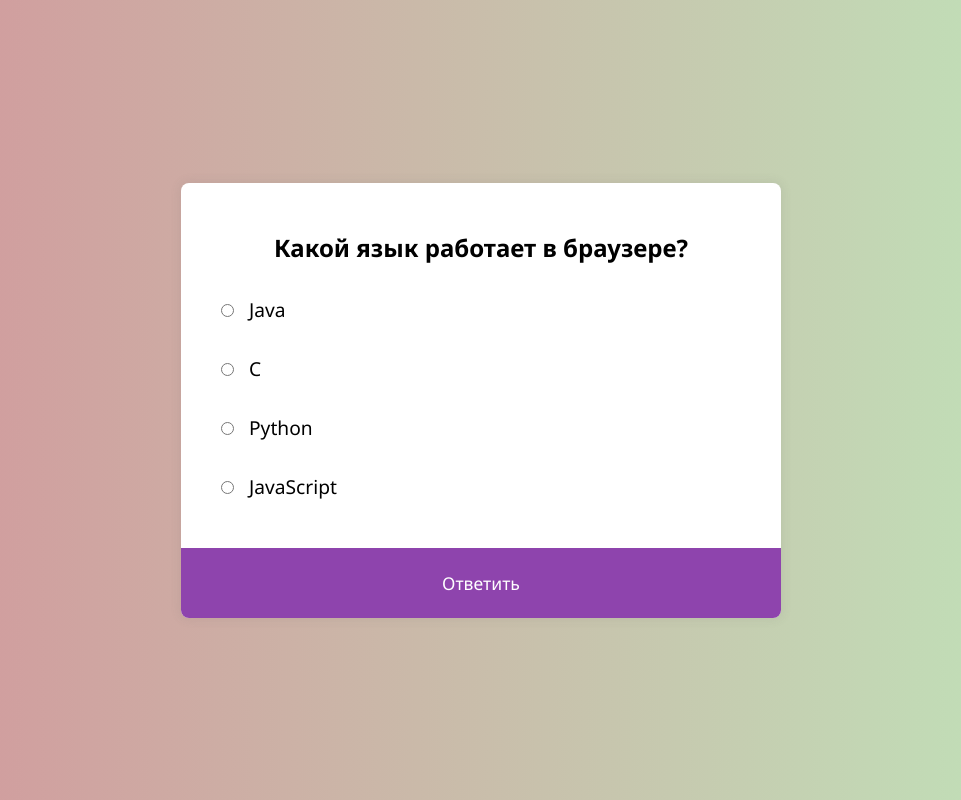
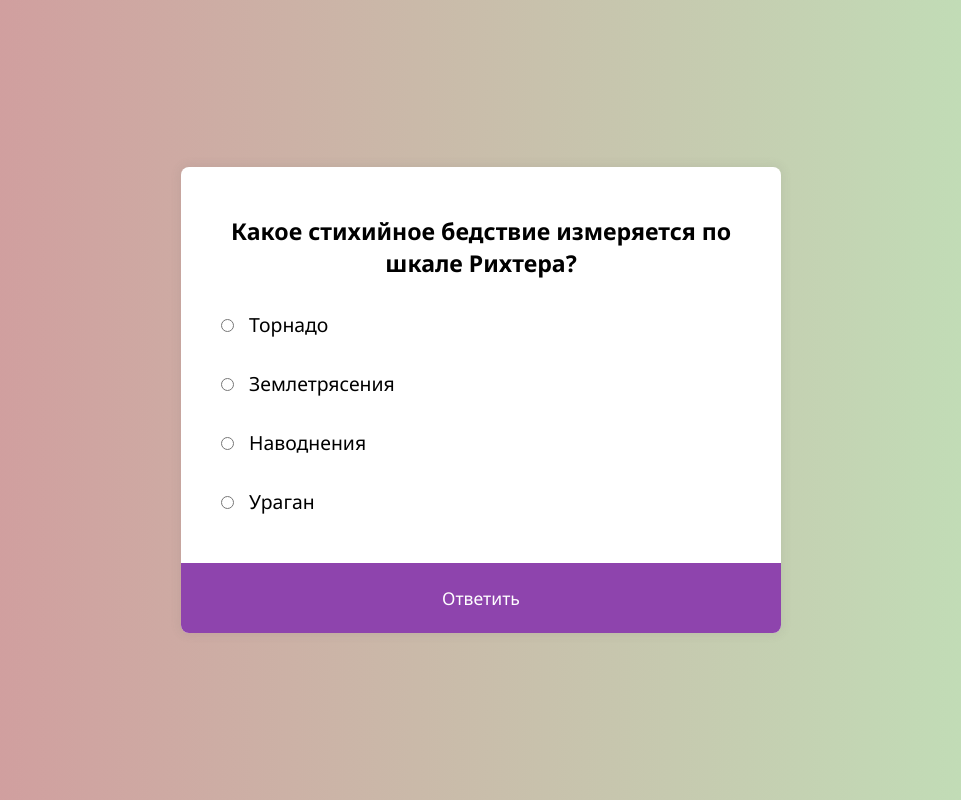
Before and after one commit to ads-b791/quiz, a plain HTML site: page index.html in a window 1280 px wide. Shown: the whole page, without its empty margins (159-1120 px from the left). Drawn offline with Linux system fonts and the light colour scheme.

Commit message:
научный квиз

```diff
--- a/main.css
+++ b/main.css
@@ -36,7 +36,8 @@ body {
 }
 
 .title{
-	font-size: 1.5rem;
+	font-size: calc(18px + (24 - 18) * ((100vw - 320px) / (1440 - 320)));
+	/*font-size: 1.5rem;*/
 	padding: 1rem 0;
 	text-align: center;
 	margin: 0;
@@ -61,7 +62,8 @@ body {
 }
 
 .quiz-list li {
-	font-size: 1.2rem;
+	font-size: calc(16px + (20 - 16) * ((100vw - 320px) / (1440 - 320)));
+	/*font-size: 1.2rem;*/
 }
 
 .quiz-list label {
--- a/main.js
+++ b/main.js
@@ -1,33 +1,118 @@
 const questions = [
+	//{
+	//	question: "Какой язык работает в браузере?",
+	//	answers: ["Java", "C", "Python", "JavaScript"],
+	//	correct: 4,
+	//},
+	//{
+	//	question: "Что означает CSS?",
+	//	answers: [
+	//		"Central Style Sheets",
+	//		"Cascading Style Sheets",
+	//		"Cascading Simple Sheets",
+	//		"Cars SUVs Sailboats",
+	//	],
+	//	correct: 2,
+	//},
+	//{
+	//	question: "Что означает HTML?",
+	//	answers: [
+	//		"Hypertext Markup Language",
+	//		"Hypertext Markdown Language",
+	//		"Hyperloop Machine Language",
+	//		"Helicopters Terminals Motorboats Lamborginis",
+	//	],
+	//	correct: 1,
+	//},
+	//{
+	//	question: "В каком году был создан JavaScript?",
+	//	answers: ["1996", "1995", "1994", "все ответы неверные"],
+	//	correct: 2,
+	//},
 	{
-		question: "Какой язык работает в браузере?",
-		answers: ["Java", "C", "Python", "JavaScript"],
+		question: "Какое стихийное бедствие измеряется по шкале Рихтера?",
+		answers: ["Торнадо", "Землетрясения", "Наводнения", "Ураган"],
+		correct: 2,
+	},
+	{
+		question: "Какая планета находится ближе всего к Солнцу?",
+		answers: ["Земля", "Марс", "Меркурий", "Венера"],
+		correct: 3,
+	},
+	{
+		question: "Из какого вещества состоят ногти?",
+		answers: ["Серотонин", "Эпидермис", "Меланин", "Кератин"],
 		correct: 4,
 	},
 	{
-		question: "Что означает CSS?",
+		question: "Что означает термин ДНК?",
 		answers: [
-			"Central Style Sheets",
-			"Cascading Style Sheets",
-			"Cascading Simple Sheets",
-			"Cars SUVs Sailboats",
+			"Дезоксирибонуклеарная кислота",
+			"Дуорибонуклеиновая кислота",
+			"Дуоксирибонуклеиновая кислота",
+			"Дезоксирибонуклеиновая кислота",
+		],
+		correct: 4,
+	},
+	{
+		question: "Кто был первым человеком, увидевшим луны Юпитера?",
+		answers: [
+			"Галилео Галилей",
+			"Альберт Эйнштейн",
+			"Исаак Ньютон",
+			"Николай Коперник",
+		],
+		correct: 1,
+	},
+	{
+		question: "Кто была первой женщиной, получившей Нобелевскую премию в 1903 году?",
+		answers: [
+			"Перл Бак",
+			"Розалинд Франклин",
+			"Мария Кюри",
+			"Джейн Аддамс",
+		],
+		correct: 3,
+	},
+	{
+		question: "“K” - это химический символ какого элемента?",
+		answers: [
+			"Хром",
+			"Титан",
+			"Водород",
+			"Калий",
+		],
+		correct: 4,
+	},
+	{
+		question: "Кто был первым человеком, побывавшим на Луне?",
+		answers: [
+			"Джеймс Б. Ирвин",
+			"Пит Конрад",
+			"Алан Шепард",
+			"Нил Армстронг",
+		],
+		correct: 4,
+	},
+	{
+		question: "Как называются животные, которые питаются только растениями?",
+		answers: [
+			"Плотоядные",
+			"Травоядные",
+			"Всеядные",
+			"Вегетарианец",
 		],
 		correct: 2,
 	},
 	{
-		question: "Что означает HTML?",
+		question: "Что это за животное - косатка?",
 		answers: [
-			"Hypertext Markup Language",
-			"Hypertext Markdown Language",
-			"Hyperloop Machine Language",
-			"Helicopters Terminals Motorboats Lamborginis",
+			"Тюлень",
+			"Осьминог",
+			"Акула",
+			"Кит",
 		],
-		correct: 1,
-	},
-	{
-		question: "В каком году был создан JavaScript?",
-		answers: ["1996", "1995", "1994", "все ответы неверные"],
-		correct: 2,
+		correct: 4,
 	},
 ];
 
```
